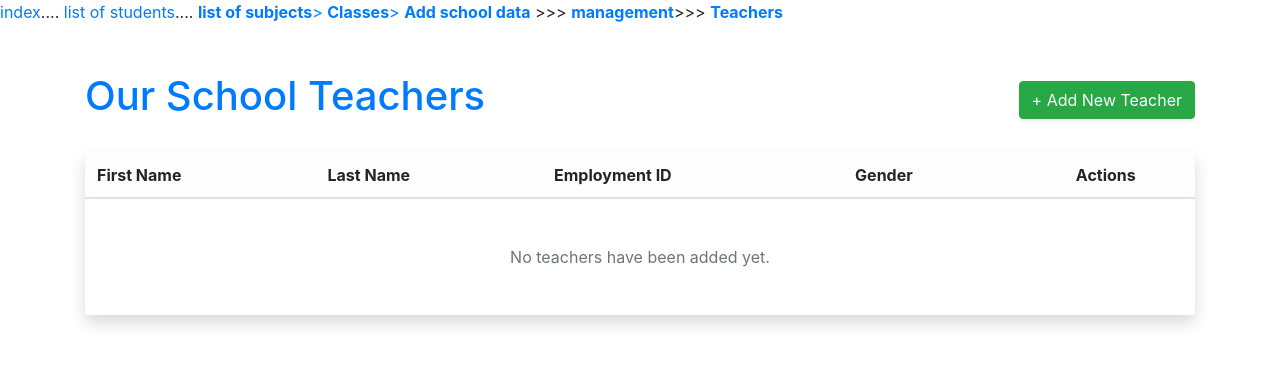
After one commit to jimc93005/my-management-system, a Django app: page /teachers/ in a window 1280 px wide. The commit adds this page. Shown: the top 365 px of the page. Run offline with Django 5.2, Linux system fonts and the light colour scheme; data that the repository does not hold is empty; some libraries are stand-ins or nearby versions.

Commit message:
adding teaches

```diff
--- a/students_app/templates/students_app/base.html
+++ b/students_app/templates/students_app/base.html
@@ -8,7 +8,8 @@
     <a href="{% url 'students_app:edit_school_profile' %}">
     <strong>Add school data</strong>
     </a>>>>
-    <a class="color:dark" href="{% url 'students_app:department_list' %}"><strong>management</strong></a>
+    <a class="color:dark" href="{% url 'students_app:department_list' %}"><strong>management</strong></a>>>>
+    <a class="color:dark" href="{% url 'students_app:teachers_list' %}"><strong>Teachers</strong></a>
 
 
 </p>
--- /dev/null
+++ b/students_app/templates/students_app/teachers_list.html
@@ -0,0 +1,58 @@
+{% extends 'students_app/base.html' %}
+
+{% block content %}
+<div class="container mt-5">
+    <div class="d-flex justify-content-between align-items-center mb-4">
+        <h1 class="display-5 fw-bold text-primary">Our School Teachers</h1>
+        <a href="#" class="btn btn-success shadow-sm">+ Add New Teacher</a>
+    </div>
+
+    <div class="card shadow border-0">
+        <div class="card-body p-0">
+            <div class="table-responsive">
+                <table class="table table-hover align-middle mb-0">
+                    <thead class="table-light">
+                        <tr>
+                            <th class="ps-4">First Name</th>
+                            <th>Last Name</th>
+                            <th>Employment ID</th>
+                            <th>Gender</th>
+                            <th class="text-center">Actions</th>
+                        </tr>
+                    </thead>
+                    <tbody>
+                        {% for teacher in teachers %}
+                            <tr>
+                                <td class="ps-4 fw-semibold">{{ teacher.first_name }}</td>
+                                <td>{{ teacher.last_name }}</td>
+                                <td>
+                                    <span class="badge bg-info text-dark">#{{ teacher.employment_number }}</span>
+                                </td>
+                                <td>
+                                    {% if teacher.Gender == 'Male' %}
+                                        <span class="text-primary">♂ Male</span>
+                                    {% elif teacher.Gender == 'Female' %}
+                                        <span class="text-danger">♀ Female</span>
+                                    {% else %}
+                                        <span class="text-muted">Other</span>
+                                    {% endif %}
+                                </td>
+                                <td class="text-center">
+                                    <a href="#" class="btn btn-sm btn-outline-secondary me-1">View</a>
+                                    <a href="#" class="btn btn-sm btn-outline-primary">Edit</a>
+                                </td>
+                            </tr>
+                        {% empty %}
+                            <tr>
+                                <td colspan="5" class="text-center py-5 text-muted">
+                                    <p class="mb-0">No teachers have been added yet.</p>
+                                </td>
+                            </tr>
+                        {% endfor %}
+                    </tbody>
+                </table>
+            </div>
+        </div>
+    </div>
+</div>
+{% endblock content %}
--- a/students_app/urls.py
+++ b/students_app/urls.py
@@ -49,6 +49,9 @@ urlpatterns = [
     path('sub-departments/<int:subdepartment_id>/roles/', views.subdepartment_roles, name='subdepartment_roles'),
     path('sub-departments/<int:subdepartment_id>/roles/add/',views.subdepartment_role_create, name='subdepartment_role_create'),
 
+    # TEACHERS LIST URLS
+    path('teachers/', views.teachers_list, name='teachers_list')
+
 
 
 
--- a/students_app/views.py
+++ b/students_app/views.py
@@ -570,11 +570,12 @@ def edit_department(request, department_id):
         if form.is_valid():
             student_instance = form.save(commit=False)
             student_instance.save()
+            messages.success(request, "Department details updated successfully.")
 
             return redirect('students_app:department_list')
 
     context = {'form': form, 'departments': departments}
-    messages.success(request, "Department details updated successfully.")
+
     return render(request, 'students_app/edit_department.html', context)
 
 
@@ -683,7 +684,7 @@ def subdepartment_role_create(request, subdepartment_id):
 # TEACHERS VIEWES
 def teachers_list(request):
 
-    teachers = Teacher.objects.all().order_by('name')
+    teachers = Teacher.objects.all().order_by('first_name')
     context = {'teachers':teachers}
 
-    return render(request, 'students_app/teacher_list.html', context)
+    return render(request, 'students_app/teachers_list.html', context)
```
